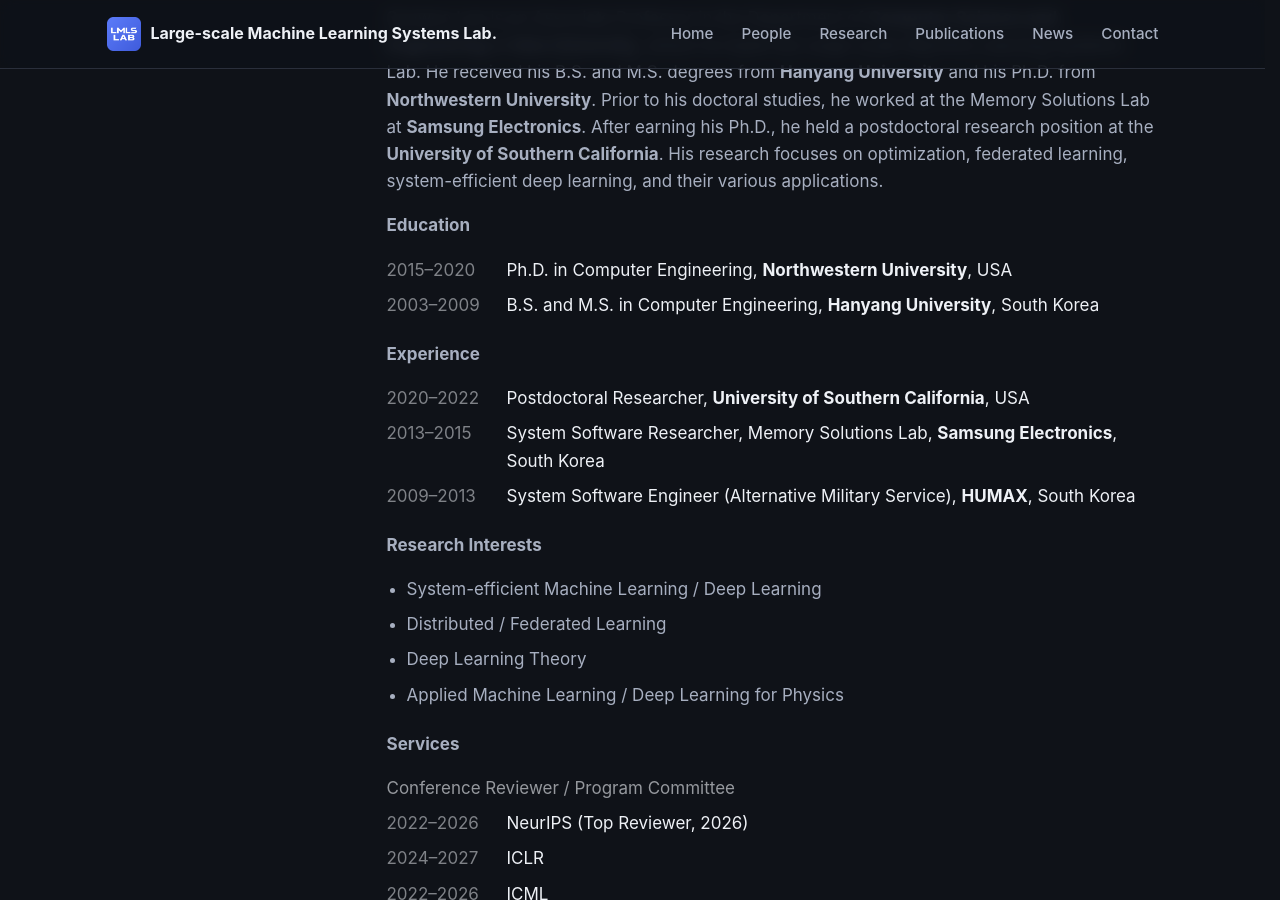
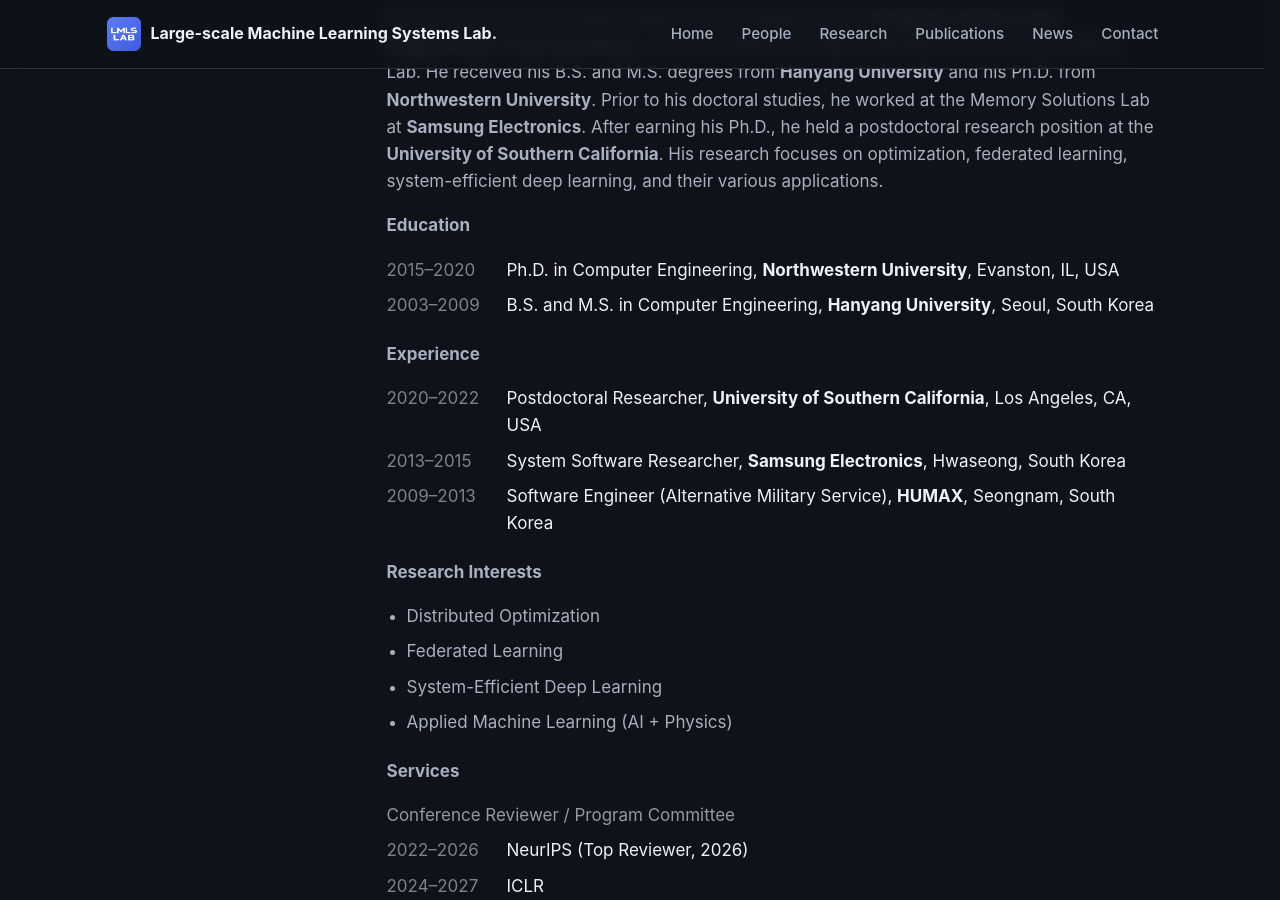
Before and after one commit to LMLS-Lab/lmls-lab.github.io, a Jekyll site: the page built from _people/sunwoo-lee.md, in a window 1280 px wide and 900 px high, scrolled down 350 px. Built offline with Jekyll 4.4.1, drawn with Linux system fonts in a browser that asks for light colours.

Commit message:
Updated Bio.

```diff
--- a/_people/sunwoo-lee.md
+++ b/_people/sunwoo-lee.md
@@ -58,29 +58,29 @@ His research focuses on optimization, federated learning, system-efficient deep
 
 <dl class="cv-grid">
   <dt>2015–2020</dt>
-  <dd>Ph.D. in Computer Engineering, <strong>Northwestern University</strong>, USA</dd>
+  <dd>Ph.D. in Computer Engineering, <strong>Northwestern University</strong>, Evanston, IL, USA</dd>
   <dt>2003–2009</dt>
-  <dd>B.S. and M.S. in Computer Engineering, <strong>Hanyang University</strong>, South Korea</dd>
+  <dd>B.S. and M.S. in Computer Engineering, <strong>Hanyang University</strong>, Seoul, South Korea</dd>
 </dl>
 
 **Experience**
 
 <dl class="cv-grid">
   <dt>2020–2022</dt>
-  <dd>Postdoctoral Researcher, <strong>University of Southern California</strong>, USA</dd>
+  <dd>Postdoctoral Researcher, <strong>University of Southern California</strong>, Los Angeles, CA, USA</dd>
   <dt>2013–2015</dt>
-  <dd>System Software Researcher, Memory Solutions Lab, <strong>Samsung Electronics</strong>, South Korea</dd>
+  <dd>System Software Researcher, <strong>Samsung Electronics</strong>, Hwaseong, South Korea</dd>
   <dt>2009–2013</dt>
-  <dd>System Software Engineer (Alternative Military Service), <strong>HUMAX</strong>, South Korea</dd>
+  <dd>Software Engineer (Alternative Military Service), <strong>HUMAX</strong>, Seongnam, South Korea</dd>
 </dl>
 
 **Research Interests**
 
 <ul class="cv-bullets">
-  <li>System-efficient Machine Learning / Deep Learning</li>
-  <li>Distributed / Federated Learning</li>
-  <li>Deep Learning Theory</li>
-  <li>Applied Machine Learning / Deep Learning for Physics</li>
+  <li>Distributed Optimization</li>
+  <li>Federated Learning</li>
+  <li>System-Efficient Deep Learning</li>
+  <li>Applied Machine Learning (AI + Physics)</li>
 </ul>
 
 **Services**
```
